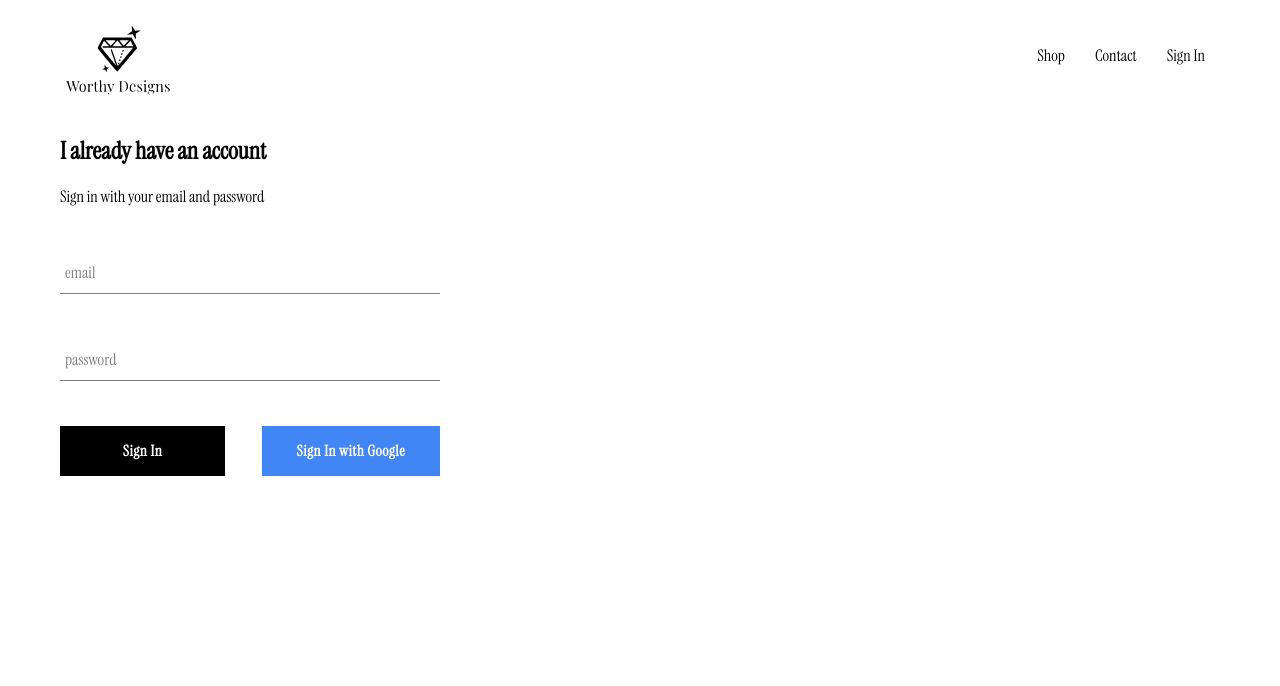
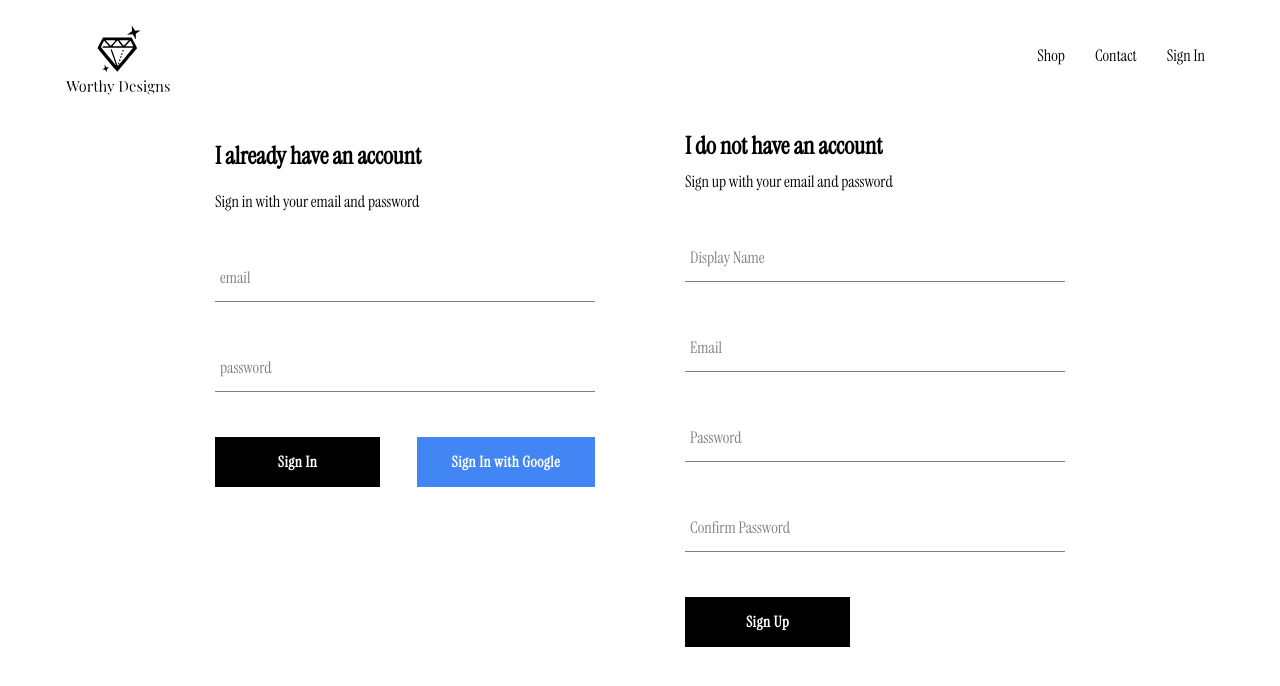
Before and after one commit to WorthyBeatle/worthy-shopping, a React (Create React App) app: page /signin in a window 1280 px wide. Shown: the top 686 px of the page. Built offline with nearby package versions, Linux system fonts and the light colour scheme; no server answers; a web font is replaced by a local one.

Commit message:
finishing sign in in handle Submit method

```diff
--- a/src/App.js
+++ b/src/App.js
@@ -4,7 +4,7 @@
 import ShopPage from "./pages/shop/shop.component";
 import Header from "./components/header/header.component";
 import SignInAndSignUpPage from "./pages/sign-in-and-sign-up/sign-in-and-sign-up.component";
-import { auth } from "./firebase/firebase.utils";
+import { auth, createUserProfileDocument } from "./firebase/firebase.utils";
 import "./App.css";
 
 class App extends React.Component {
@@ -18,22 +18,33 @@
 
   unsubscribeFromAuth = null;
 
-  componentDidMount(){
-    this.unsubscribeFromAuth = auth.onAuthStateChanged(user => {
-      this.setState({currentUser: user})
+  componentDidMount() {
+    this.unsubscribeFromAuth = auth.onAuthStateChanged(async (userAuth) => {
+      if (userAuth) {
+        const userRef = await createUserProfileDocument(userAuth);
 
-      console.log(user);
-    })
+        userRef.onSnapshot(snapShot => {
+          this.setState({
+            currentUser: {
+              id: snapShot.id,
+              ...snapShot.data()
+            }
+          });
+        });
+      }
+
+      this.setState({ currentUser: userAuth });
+    });
   }
 
-  componentWillUnmount(){
+  componentWillUnmount() {
     this.unsubscribeFromAuth();
   }
 
   render() {
     return (
       <div>
-        <Header currentUser={this.state.currentUser}/>
+        <Header currentUser={this.state.currentUser} />
         <Switch>
           <Route exact path="/" component={Homepage} />
           <Route path="/shop" component={ShopPage} />
--- a/src/components/form-input/form-input.styles.scss
+++ b/src/components/form-input/form-input.styles.scss
@@ -14,6 +14,7 @@
   .form-input {
     background: none;
     background-color: white;
+    font-family: 'Instrument Serif';
     color: $sub-color;
     font-size: 18px;
     padding: 10px 10px 10px 5px;
--- a/src/components/sign-in/sign-in.component.jsx
+++ b/src/components/sign-in/sign-in.component.jsx
@@ -2,6 +2,7 @@
 import FormInput from "../form-input/form-input.component";
 import CustomButton from "../custom-button/custom-button.component";
 import { signInWithGoogle } from "../../firebase/firebase.utils";
+import { auth } from "../../firebase/firebase.utils";
 import "./sign-in.styles.scss";
 
 class SignIn extends React.Component {
@@ -14,10 +15,17 @@
     };
   }
 
-  handleSubmit = (event) => {
+  handleSubmit = async (event) => {
     event.preventDefault();
 
-    this.setState({ email: "", password: "" });
+    const { email, password } = this.state;
+
+    try {
+      await auth.signInWithEmailAndPassword(email, password);
+      this.setState({ email: "", password: "" });
+    } catch (error) {
+      console.log(error);
+    }
   };
 
   handleChange = (event) => {
--- /dev/null
+++ b/src/components/sign-up/sign-up.component.jsx
@@ -0,0 +1,100 @@
+import React from "react";
+import FormInput from "../form-input/form-input.component";
+import CustomButton from "../custom-button/custom-button.component";
+import { auth, createUserProfileDocument } from "../../firebase/firebase.utils";
+import "./sign-up.styles.scss";
+
+class SignUp extends React.Component {
+  constructor() {
+    super();
+
+    this.state = {
+      displayName: "",
+      email: "",
+      password: "",
+      confirmPassword: "",
+    };
+  }
+
+  handleSubmit = async event => {
+    event.preventDefault();
+
+    const { displayName, email, password, confirmPassword } = this.state;
+
+    if (password !== confirmPassword) {
+      alert("Passwords do not match");
+      return;
+    }
+
+    try {
+      const { user } = await auth.createUserWithEmailAndPassword(
+        email,
+        password
+      );
+
+      await createUserProfileDocument(user, { displayName });
+
+      this.setState({
+        displayName: "",
+        email: "",
+        password: "",
+        confirmPassword: "",
+      });
+    } catch (error) {
+      console.error(error);
+    }
+  };
+
+  handleChange = (event) => {
+    const { name, value } = event.target;
+
+    this.setState({ [name]: value });
+  };
+
+  render() {
+    const { displayName, email, password, confirmPassword } = this.state;
+    return (
+      <div className="sign-up">
+        <h2 className="title">I do not have an account</h2>
+        <span>Sign up with your email and password</span>
+        <form className="sign-up-form" onSubmit={this.handleSubmit}>
+          <FormInput
+            type="text"
+            name="displayName"
+            value={displayName}
+            onChange={this.handleChange}
+            label="Display Name"
+            required
+          />
+          <FormInput
+            type="email"
+            name="email"
+            value={email}
+            onChange={this.handleChange}
+            label="Email"
+            required
+          />
+          <FormInput
+            type="password"
+            name="password"
+            value={password}
+            onChange={this.handleChange}
+            label="Password"
+            required
+          />
+          <FormInput
+            type="password"
+            name="confirmPassword"
+            value={confirmPassword}
+            onChange={this.handleChange}
+            label="Confirm Password"
+            required
+          />
+          <CustomButton type="submit">Sign Up</CustomButton>
+        </form>
+      </div>
+    );
+  }
+}
+
+export default SignUp;
--- /dev/null
+++ b/src/components/sign-up/sign-up.styles.scss
@@ -0,0 +1,9 @@
+.sign-up{
+    display: flex;
+    flex-direction: column;
+    width: 380px;
+
+    .title {
+        margin: 10px 0;;
+    }
+}
--- a/src/firebase/firebase.utils.js
+++ b/src/firebase/firebase.utils.js
@@ -14,6 +14,33 @@
 
   firebase.initializeApp(config);
 
+  export const createUserProfileDocument = async (userAuth, additionalData) => {
+    if(!userAuth) return;
+
+    const userRef = firestore.doc(`users/${userAuth.uid}`);
+
+    const snapShot = await userRef.get();
+
+    if (!snapShot.exists) {
+        const { displayName, email} = userAuth;
+        const createdAt = new Date();
+
+        try {
+            await userRef.set({
+                displayName,
+                email,
+                createdAt,
+                ...additionalData
+            })
+        } catch (error) {
+            console.log('error creating user', error.message);
+        }
+    }
+
+    return userRef;
+  }
+
+
   export const auth = firebase.auth();
   export const firestore = firebase.firestore();
 
--- a/src/pages/sign-in-and-sign-up/sign-in-and-sign-up.component.jsx
+++ b/src/pages/sign-in-and-sign-up/sign-in-and-sign-up.component.jsx
@@ -1,11 +1,12 @@
 import React from "react";
 import SignIn from '../../components/sign-in/sign-in.component';
+import SignUp from "../../components/sign-up/sign-up.component";
 import './sign-in-and-sign-up.styles.scss';
 
 const SignInAndSignUpPage = () => (
     <div className="sign-in-and-sign-up">
         <SignIn />
-
+        <SignUp />
     </div>
 )
 
--- a/src/pages/sign-in-and-sign-up/sign-in-and-sign-up.styles.scss
+++ b/src/pages/sign-in-and-sign-up/sign-in-and-sign-up.styles.scss
@@ -0,0 +1,6 @@
+.sign-in-and-sign-up {
+    width: 850px;
+    display: flex;
+    justify-content: space-between;
+    margin: 30px auto;
+  }
```
